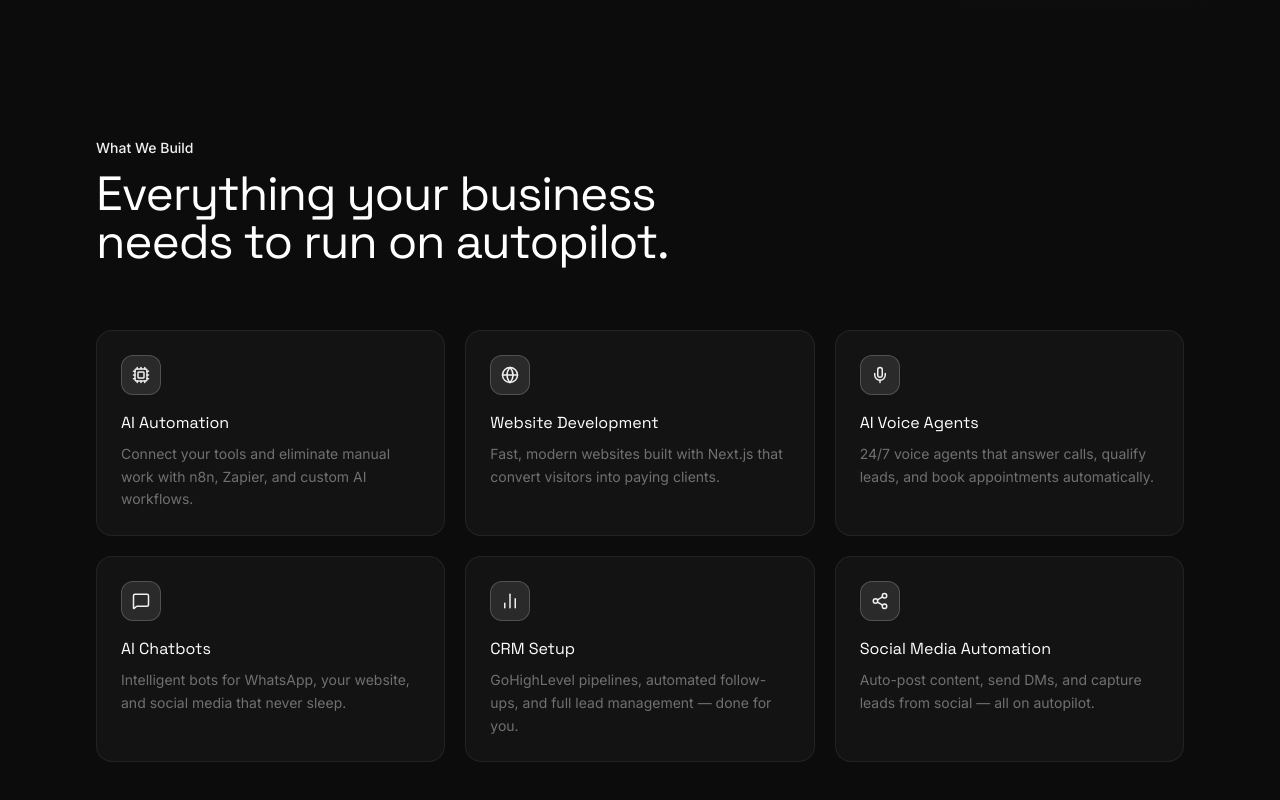
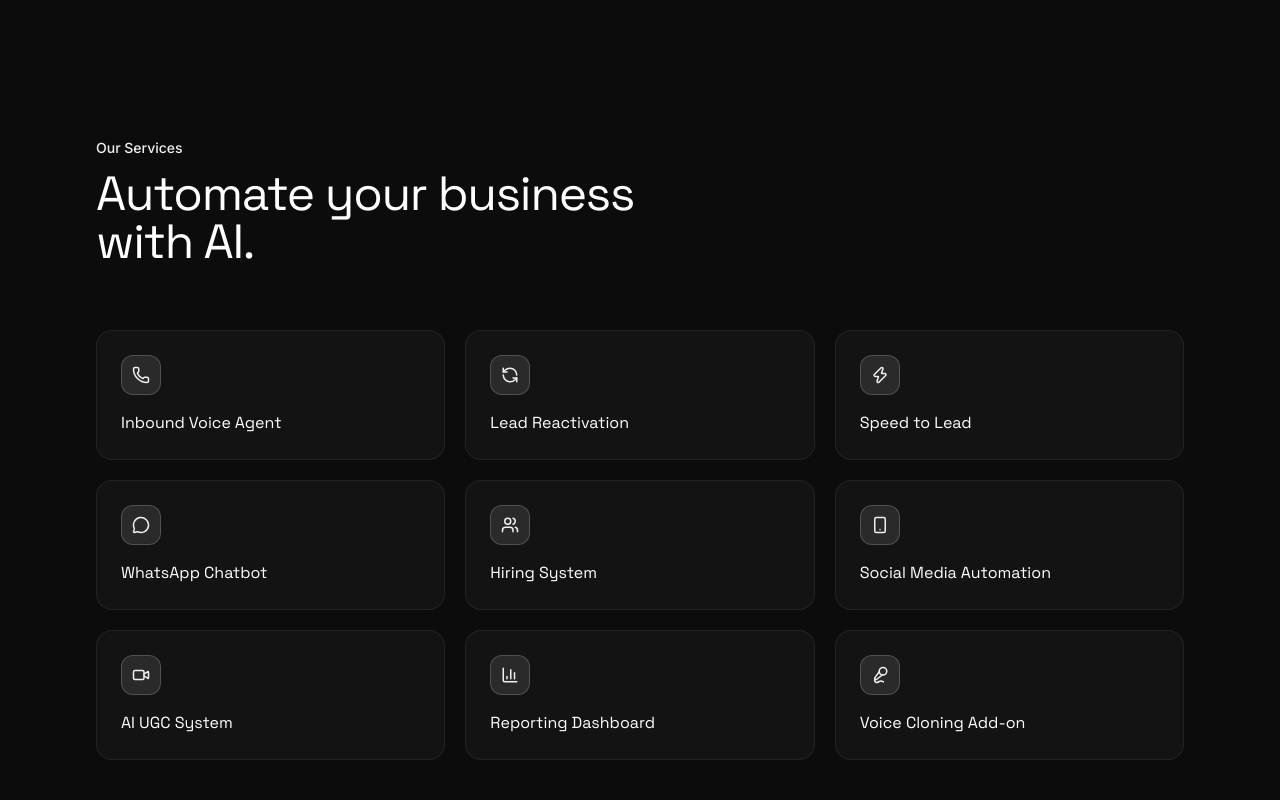
Before and after one commit to 8r4b/aeroflow, a Next.js app: page / in a window 1280 px wide. Shown: the part 845-1645 px from the top of the page. Built offline with nearby package versions, Linux system fonts and the light colour scheme.

Commit message:
Update services with new AI automation offerings

```diff
--- a/components/Services.tsx
+++ b/components/Services.tsx
@@ -1,38 +1,44 @@
 "use client";
 
 import { motion } from "framer-motion";
-import { Cpu, Globe, Mic, MessageSquare, BarChart2, Share2 } from "lucide-react";
+import { Phone, RefreshCcw, Zap, MessageCircle, Users, Smartphone, Video, BarChart3, Mic2 } from "lucide-react";
 
 const services = [
   {
-    icon: Cpu,
-    title: "AI Automation",
-    desc: "Connect your tools and eliminate manual work with n8n, Zapier, and custom AI workflows.",
+    icon: Phone,
+    title: "Inbound Voice Agent",
   },
   {
-    icon: Globe,
-    title: "Website Development",
-    desc: "Fast, modern websites built with Next.js that convert visitors into paying clients.",
+    icon: RefreshCcw,
+    title: "Lead Reactivation",
   },
   {
-    icon: Mic,
-    title: "AI Voice Agents",
-    desc: "24/7 voice agents that answer calls, qualify leads, and book appointments automatically.",
+    icon: Zap,
+    title: "Speed to Lead",
   },
   {
-    icon: MessageSquare,
-    title: "AI Chatbots",
-    desc: "Intelligent bots for WhatsApp, your website, and social media that never sleep.",
+    icon: MessageCircle,
+    title: "WhatsApp Chatbot",
   },
   {
-    icon: BarChart2,
-    title: "CRM Setup",
-    desc: "GoHighLevel pipelines, automated follow-ups, and full lead management — done for you.",
+    icon: Users,
+    title: "Hiring System",
   },
   {
-    icon: Share2,
+    icon: Smartphone,
     title: "Social Media Automation",
-    desc: "Auto-post content, send DMs, and capture leads from social — all on autopilot.",
+  },
+  {
+    icon: Video,
+    title: "AI UGC System",
+  },
+  {
+    icon: BarChart3,
+    title: "Reporting Dashboard",
+  },
+  {
+    icon: Mic2,
+    title: "Voice Cloning Add-on",
   },
 ];
 
@@ -49,9 +55,9 @@ export default function Services() {
           transition={{ duration: 0.55 }}
           className="mb-16"
         >
-          <p className="text-cyan text-sm font-medium mb-3">What We Build</p>
+          <p className="text-cyan text-sm font-medium mb-3">Our Services</p>
           <h2 className="font-heading text-3xl sm:text-4xl lg:text-5xl font-700 tracking-tight max-w-xl">
-            Everything your business needs to run on autopilot.
+            Automate your business with AI.
           </h2>
         </motion.div>
 
@@ -74,10 +80,9 @@ export default function Services() {
                                group-hover:bg-cyan/15 transition-colors duration-300">
                   <Icon size={18} className="text-cyan" />
                 </div>
-                <h3 className="font-heading font-600 text-white text-base mb-2">
+                <h3 className="font-heading font-600 text-white text-base">
                   {s.title}
                 </h3>
-                <p className="text-muted text-sm leading-relaxed">{s.desc}</p>
               </motion.div>
             );
           })}
```
